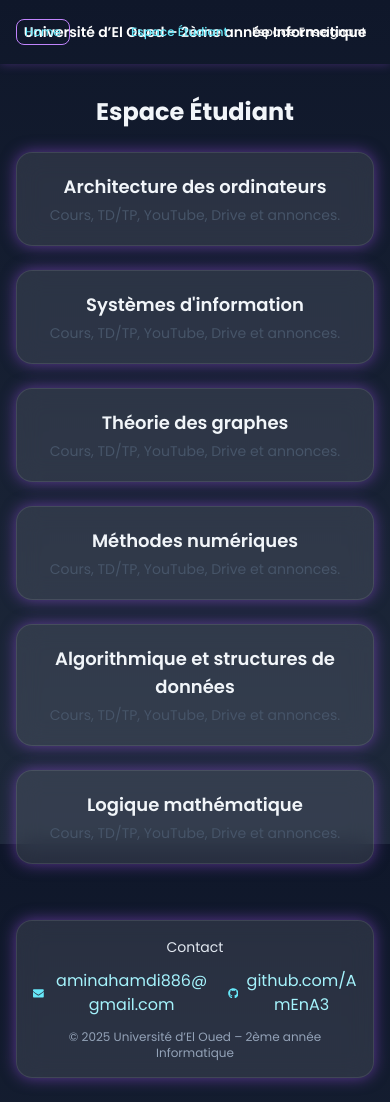
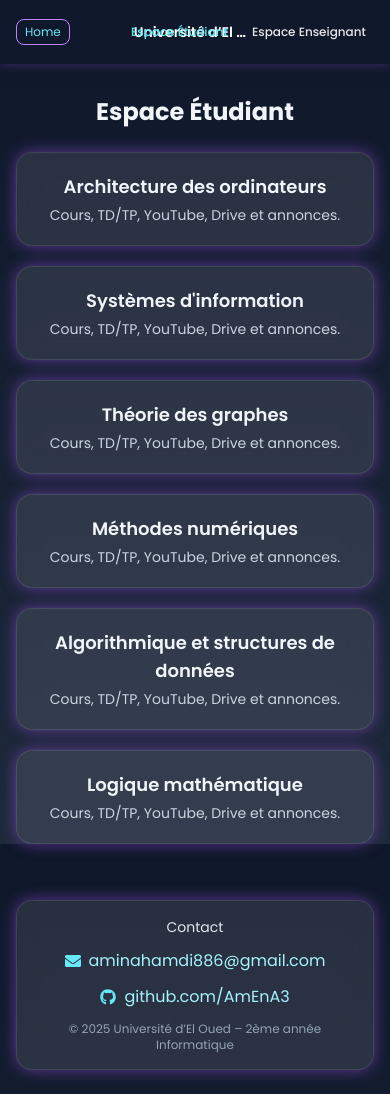
Before and after one commit to AmEnA3/eloued-2info, a React (Create React App) app: page /etudiants in a window 390 px wide. Built offline with nearby package versions, Linux system fonts and the light colour scheme; no server answers.

Commit message:
Add smooth

```diff
--- a/src/App.jsx
+++ b/src/App.jsx
@@ -24,7 +24,7 @@ function App() {
 						initial={{ opacity: 0, y: 8 }}
 						animate={{ opacity: 1, y: 0 }}
 						transition={{ duration: 0.4, ease: 'easeOut' }}
-						className="flex-1 center-section"
+						className="flex-1"
 					>
 						<Routes>
 							<Route path="/" element={<Home />} />
--- a/src/components/Footer.jsx
+++ b/src/components/Footer.jsx
@@ -3,10 +3,10 @@ import { FaEnvelope, FaGithub } from 'react-icons/fa';
 export default function Footer() {
 	return (
 		<footer className="container-page py-6">
-			<div className="mx-auto max-w-3xl bg-white/10 backdrop-blur-md border border-white/10 rounded-2xl shadow-glow px-4 py-4">
+			<div className="mx-auto max-w-3xl bg-white/10 backdrop-blur-md border border-white/10 rounded-2xl shadow-glow px-4 py-4 text-center">
 				<div className="flex flex-col items-center gap-3">
 					<h2 className="text-slate-200 text-sm">Contact</h2>
-					<div className="flex items-center gap-4">
+					<div className="flex flex-wrap items-center justify-center gap-3 sm:gap-4">
 						<a href="mailto:aminahamdi886@gmail.com" className="inline-flex items-center gap-2 text-cyan-200 hover:text-white transition">
 							<FaEnvelope className="text-cyan-300" />
 							<span>aminahamdi886@gmail.com</span>
--- a/src/components/Header.jsx
+++ b/src/components/Header.jsx
@@ -7,7 +7,7 @@ export default function Header() {
 				<Link to="/" className="absolute left-4 border border-purple-400 text-cyan-300 px-2 md:px-3 py-1 rounded-lg hover:bg-purple-500/20 hover:text-white transition-all duration-300 text-xs sm:text-sm">
 					Home
 				</Link>
-				<h1 className="text-white font-semibold text-sm md:text-lg">Université d’El Oued – 2ème année Informatique</h1>
+				<h1 className="text-white font-semibold text-sm md:text-lg max-w-[70%] px-16 mx-auto text-center truncate">Université d’El Oued – 2ème année Informatique</h1>
 				<nav className="absolute right-4 flex items-center gap-2 md:gap-3">
 					<NavLink to="/etudiants" className={({ isActive }) => `px-2 py-1 rounded text-xs sm:text-sm font-medium ${isActive ? 'text-cyan-300' : 'text-white/90 hover:text-cyan-300'}`}>
 						Espace Étudiant
--- a/src/components/StudentsModules.jsx
+++ b/src/components/StudentsModules.jsx
@@ -4,13 +4,13 @@ import { modulesCatalog } from '../data/modules';
 export default function StudentsModules() {
 	return (
 		<main className="container-page py-8">
-			<h1 className="text-2xl md:text-3xl font-bold mb-6">Espace Étudiant</h1>
-			<div className="grid grid-cols-1 sm:grid-cols-2 lg:grid-cols-3 gap-6">
+			<h1 className="text-2xl md:text-3xl font-bold mb-6 text-center">Espace Étudiant</h1>
+			<div className="w-full max-w-5xl mx-auto grid grid-cols-1 sm:grid-cols-2 lg:grid-cols-3 gap-5 sm:gap-6">
 				{modulesCatalog.map((m) => (
-					<Link key={m.id} to={`/module/${m.id}`} className="card hover:shadow transition">
+					<Link key={m.id} to={`/module/${m.id}`} className="card hover:shadow-glow transition-all duration-200 w-full block">
 						<div className="card-body">
 							<h2 className="font-semibold text-lg">{m.title}</h2>
-							<p className="text-slate-600 text-sm mt-1">Cours, TD/TP, YouTube, Drive et annonces.</p>
+							<p className="text-slate-300 text-sm mt-1">Cours, TD/TP, YouTube, Drive et annonces.</p>
 						</div>
 					</Link>
 				))}
```
